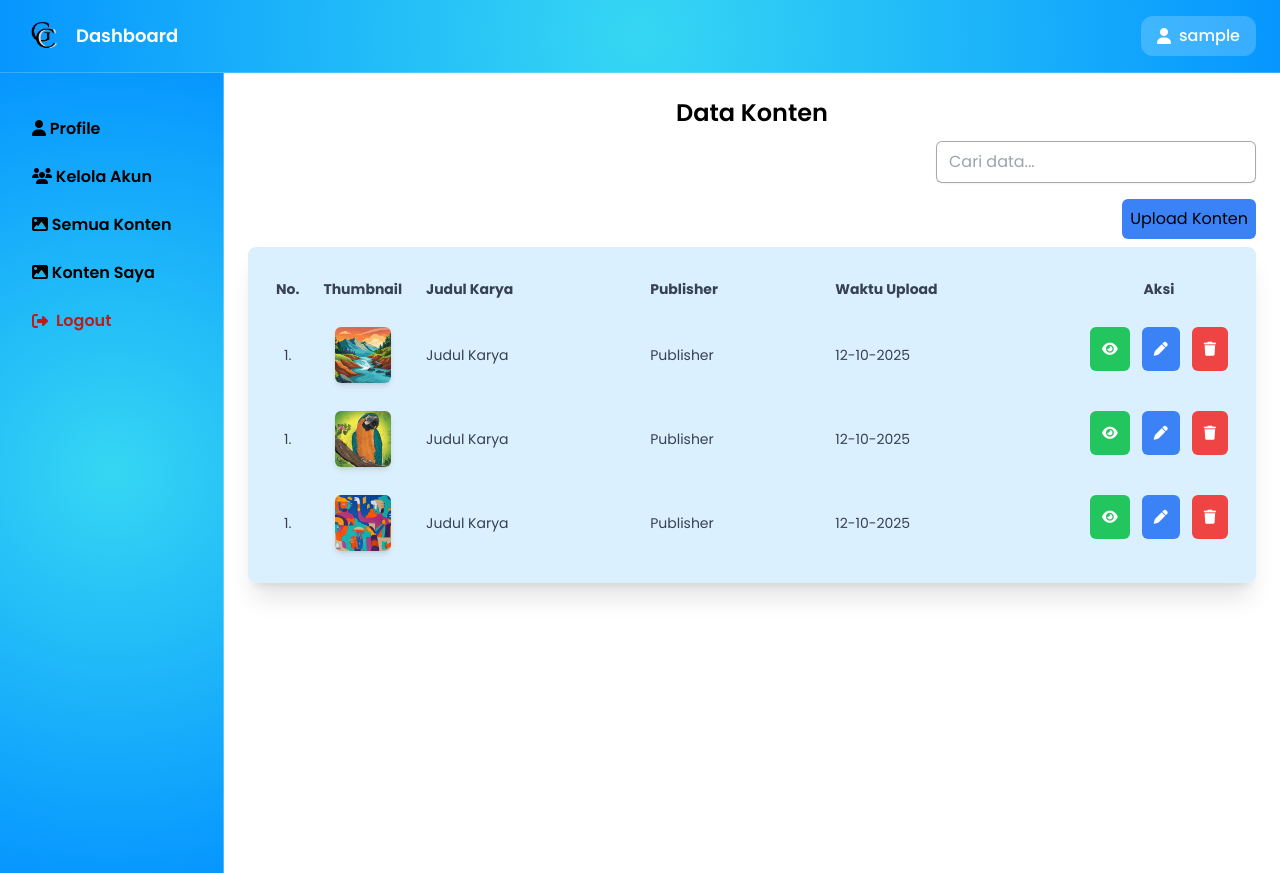
After one commit to Dswl1/gallery_creative, a Flask app: page /dashboard/content/all_content in a window 1280 px wide. The commit adds this page. Run offline with Flask 3, Linux system fonts and the light colour scheme; the visitor is signed in with stand-in values (Sample User, id 1); some libraries are stand-ins or nearby versions.

Commit message:
newupdate2

```diff
--- a/main.py
+++ b/main.py
@@ -11,7 +11,7 @@ def index():
 @app.route("/login", methods=["GET", "POST"])
 def login():
     ADMIN_USERNAME = "ekall"
-    ADMIN_PASSWORD = "blobanjeng"
+    ADMIN_PASSWORD = "admin123"
 
     USER_USERNAME = "user"
     USER_PASSWORD = "password"
@@ -84,6 +84,12 @@ def dashboard_content():
         return redirect(url_for('login'))
     return render_template('backend/content/content.html', role=session['role'])
 
+@app.route('/dashboard/content/all_content')
+def dashboard_adm_content():
+    if 'username' not in session:
+        return redirect(url_for('login'))
+    return render_template('backend/content/admin_content.html', role=session['role'])
+
 @app.route('/dashboard/content/create_content')
 def create_content():
     if 'username' not in session:
--- /dev/null
+++ b/templates/backend/content/admin_content.html
@@ -0,0 +1,147 @@
+{% extends 'backend/index.html' %}
+{% block content %}
+<h2 class="text-2xl font-semibold text-center mb-3">Data Konten</h2>
+
+<!-- SEARCH (UI Only) -->
+<div class="mb-4 flex justify-end">
+    <input type="text" placeholder="Cari data..."
+        class="bg-white/80 border border-stone-800/40 px-3 py-2 rounded-md shadow-sm w-full max-w-xs focus:ring focus:ring-blue-200" />
+</div>
+<div class="flex justify-end">
+    <a href="{{ url_for('create_content' ) }}" class="bg-blue-500 p-2 mb-2 rounded-md">Upload Konten</i></a>
+</div>
+
+<!-- TABLE WRAPPER -->
+<div class="bg-[#c3e6ff]/60 backdrop-blur-md p-4 rounded-lg shadow-xl overflow-x-auto w-full">
+
+    <table class="min-w-full table-auto text-xs sm:text-sm border-separate border-spacing-y-1">
+        <thead class="border-b border-gray-700">
+            <tr class="text-gray-700 font-semibold text-center">
+                <th class="p-3 w-10">No.</th>
+                <th class="p-3 w-20">Thumbnail</th>
+                <th class="p-3 text-left max-w-[120px] sm:max-w-none">Judul Karya</th>
+                <th class="p-3 text-left hidden sm:table-cell">Publisher</th>
+                <th class="p-3 text-left hidden sm:table-cell">Waktu Upload</th>
+                <th class="p-3 w-24">Aksi</th>
+            </tr>
+        </thead>
+
+        <tbody class="text-gray-700">
+            <tr class="border-b border-gray-200 hover:bg-blue-100/30 transition">
+
+                <td class="p-3 text-center">1.</td>
+
+                <!-- Thumbnail -->
+                <td class="p-3 text-center">
+                    <img src="{{ url_for('static', filename='assets/content1.jpg') }}"
+                        class="w-10 h-10 sm:w-14 sm:h-14 object-cover rounded-md shadow-md mx-auto">
+                </td>
+
+                <!-- Judul -->
+                <td class="p-3 truncate max-w-[120px] sm:max-w-none">Judul Karya</td>
+
+                <!-- Hidden di HP -->
+                <td class="p-3 truncate hidden sm:table-cell">Publisher</td>
+                <td class="p-3 truncate hidden sm:table-cell">12-10-2025</td>
+
+                <!-- CRUD -->
+                <td class="p-3 flex justify-center items-center gap-2 sm:gap-3">
+                    <a href="{{ url_for('detail_content' ) }}">
+                        <button class="p-2 sm:p-3 rounded-md bg-green-500 text-white hover:bg-green-600 transition">
+                            <i class="fa fa-eye text-sm"></i>
+                        </button>
+                    </a>
+                    <a href="{{ url_for('update_content' ) }}">
+                        <button class="p-2 sm:p-3 rounded-md bg-blue-500 text-white hover:bg-blue-600 transition">
+                            <i class="fa fa-pen text-sm"></i>
+                        </button>
+                    </a>
+                    <a href="#">
+                        <button class="p-2 sm:p-3 rounded-md bg-red-500 text-white hover:bg-red-600 transition">
+                            <i class="fa fa-trash text-sm"></i>
+                        </button>
+                    </a>
+                </td>
+
+            </tr>
+            <tr class="border-b border-gray-200 hover:bg-blue-100/30 transition">
+
+                <td class="p-3 text-center">1.</td>
+
+                <!-- Thumbnail -->
+                <td class="p-3 text-center">
+                    <img src="{{ url_for('static', filename='assets/content2.jpg') }}"
+                        class="w-10 h-10 sm:w-14 sm:h-14 object-cover rounded-md shadow-md mx-auto">
+                </td>
+
+                <!-- Judul -->
+                <td class="p-3 truncate max-w-[120px] sm:max-w-none">Judul Karya</td>
+
+                <!-- Hidden di HP -->
+                <td class="p-3 truncate hidden sm:table-cell">Publisher</td>
+                <td class="p-3 truncate hidden sm:table-cell">12-10-2025</td>
+
+                <!-- CRUD -->
+                <td class="p-3 flex justify-center items-center gap-2 sm:gap-3">
+                    <a href="{{ url_for('detail_content' ) }}">
+                        <button class="p-2 sm:p-3 rounded-md bg-green-500 text-white hover:bg-green-600 transition">
+                            <i class="fa fa-eye text-sm"></i>
+                        </button>
+                    </a>
+                    <a href="{{ url_for('update_content' ) }}">
+                        <button class="p-2 sm:p-3 rounded-md bg-blue-500 text-white hover:bg-blue-600 transition">
+                            <i class="fa fa-pen text-sm"></i>
+                        </button>
+                    </a>
+                    <a href="#">
+                        <button class="p-2 sm:p-3 rounded-md bg-red-500 text-white hover:bg-red-600 transition">
+                            <i class="fa fa-trash text-sm"></i>
+                        </button>
+                    </a>
+                </td>
+
+            </tr>
+            <tr class="border-b border-gray-200 hover:bg-blue-100/30 transition">
+
+                <td class="p-3 text-center">1.</td>
+
+                <!-- Thumbnail -->
+                <td class="p-3 text-center">
+                    <img src="{{ url_for('static', filename='assets/content3.jpg') }}"
+                        class="w-10 h-10 sm:w-14 sm:h-14 object-cover rounded-md shadow-md mx-auto">
+                </td>
+
+                <!-- Judul -->
+                <td class="p-3 truncate max-w-[120px] sm:max-w-none">Judul Karya</td>
+
+                <!-- Hidden di HP -->
+                <td class="p-3 truncate hidden sm:table-cell">Publisher</td>
+                <td class="p-3 truncate hidden sm:table-cell">12-10-2025</td>
+
+                <!-- CRUD -->
+                <td class="p-3 flex justify-center items-center gap-2 sm:gap-3">
+                    <a href="{{ url_for('detail_content' ) }}">
+                        <button class="p-2 sm:p-3 rounded-md bg-green-500 text-white hover:bg-green-600 transition">
+                            <i class="fa fa-eye text-sm"></i>
+                        </button>
+                    </a>
+                    <a href="{{ url_for('update_content' ) }}">
+                        <button class="p-2 sm:p-3 rounded-md bg-blue-500 text-white hover:bg-blue-600 transition">
+                            <i class="fa fa-pen text-sm"></i>
+                        </button>
+                    </a>
+                    <a href="#">
+                        <button class="p-2 sm:p-3 rounded-md bg-red-500 text-white hover:bg-red-600 transition">
+                            <i class="fa fa-trash text-sm"></i>
+                        </button>
+                    </a>
+                </td>
+
+            </tr>
+        </tbody>
+
+    </table>
+
+</div>
+
+{% endblock %}
--- a/templates/backend/content/content.html
+++ b/templates/backend/content/content.html
@@ -1,6 +1,6 @@
 {% extends 'backend/index.html' %}
 {% block content %}
-<h2 class="text-2xl font-semibold text-center mb-3">Data Konten</h2>
+<h2 class="text-2xl font-semibold text-center mb-3">Konten Saya</h2>
 
 <!-- SEARCH (UI Only) -->
 <div class="mb-4 flex justify-end">
@@ -33,7 +33,7 @@
 
                 <!-- Thumbnail -->
                 <td class="p-3 text-center">
-                    <img src="{{ url_for('static', filename='assets/content1.jpg') }}"
+                    <img src="{{ url_for('static', filename='assets/content3.jpg') }}"
                         class="w-10 h-10 sm:w-14 sm:h-14 object-cover rounded-md shadow-md mx-auto">
                 </td>
 
--- a/templates/backend/index.html
+++ b/templates/backend/index.html
@@ -5,16 +5,10 @@
   <meta charset="UTF-8" />
   <meta name="viewport" content="width=device-width, initial-scale=1.0" />
   <title>Dashboard Admin</title>
-
-  <!-- Google Font -->
   <link href="https://fonts.googleapis.com/css2?family=Poppins:wght@300;400;500;600;700&display=swap" rel="stylesheet">
-
-  <!-- Font Awesome -->
   <link rel="stylesheet" href="https://cdnjs.cloudflare.com/ajax/libs/font-awesome/6.6.0/css/all.min.css">
-
-  <!-- Tailwind -->
+  <link rel="icon" href="{{ url_for('static', filename='assets/logo.png') }}" type="image/png">
   <script src="https://cdn.tailwindcss.com"></script>
-
   <style>
     body {
       font-family: 'Poppins', sans-serif;
--- a/templates/backend/sidebar.html
+++ b/templates/backend/sidebar.html
@@ -16,7 +16,7 @@
       <i class="fa fa-users"></i> Kelola Akun
     </a>
 
-    <a href="{{ url_for('dashboard_content') }}"
+    <a href="{{ url_for('dashboard_adm_content') }}"
       class="block font-semibold px-4 py-2 -mx-5 rounded-md hover:bg-blue-500 hover:text-white transition">
       <i class="fa fa-image"></i> Semua Konten
     </a>
```
Also changed, not shown: templates/register.html (added, +68 -0 lines).
